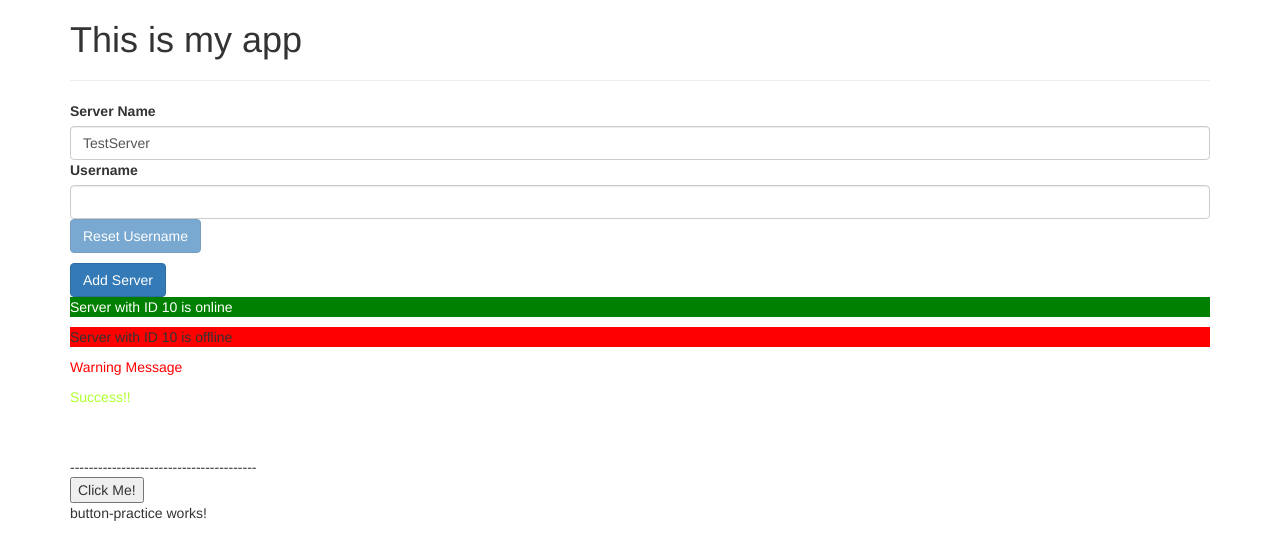
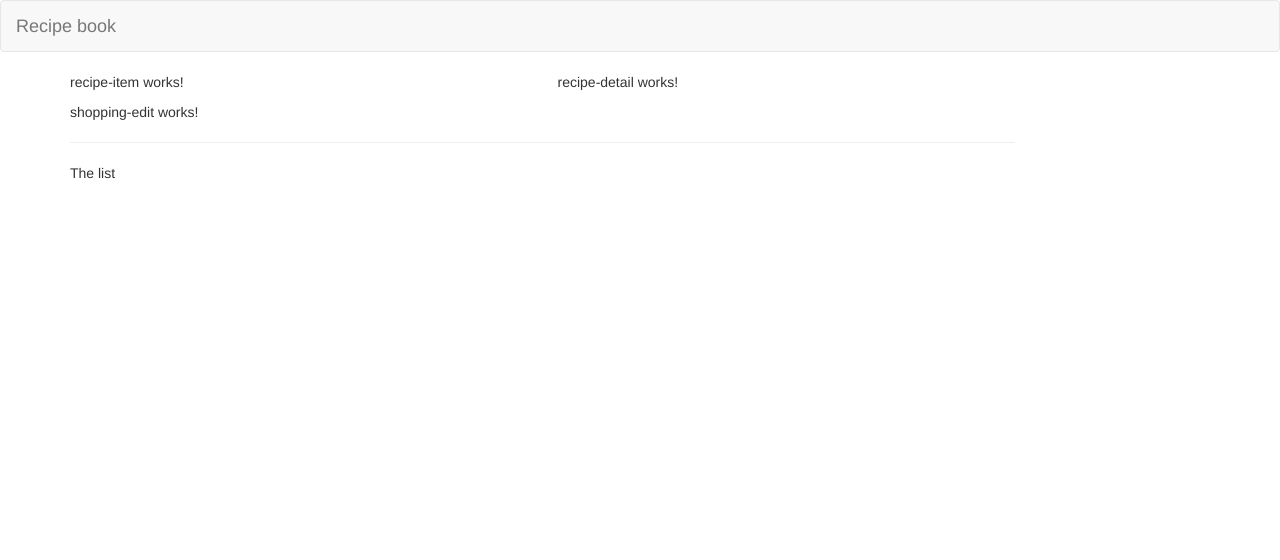
Before and after one commit to jackW50/angular_practice, an Angular app: page / in a window 1280 px wide. Shown: the top 560 px of the page. Built offline with nearby package versions, Linux system fonts and the light colour scheme.

Commit message:
Modify app-component html and include the new components in declarations of app module.

```diff
--- a/src/app/app.component.html
+++ b/src/app/app.component.html
@@ -1,12 +1,10 @@
+<app-header></app-header>
+
 <div class="container">
   <div class="row">
-    <div class="col-xs-12">
-      <h1>This is my app</h1>
-      <hr>
-      <app-servers></app-servers>
-      <app-warning-alert></app-warning-alert>
-      <app-success-alert></app-success-alert>
-      <app-button-practice></app-button-practice>
+    <div class="col-md-12">
+      <app-recipes></app-recipes>
+      <app-shopping-list></app-shopping-list>
     </div>
   </div>
 </div>
```
Also changed, not shown: src/app/app.module.ts (+15 -1 lines).
